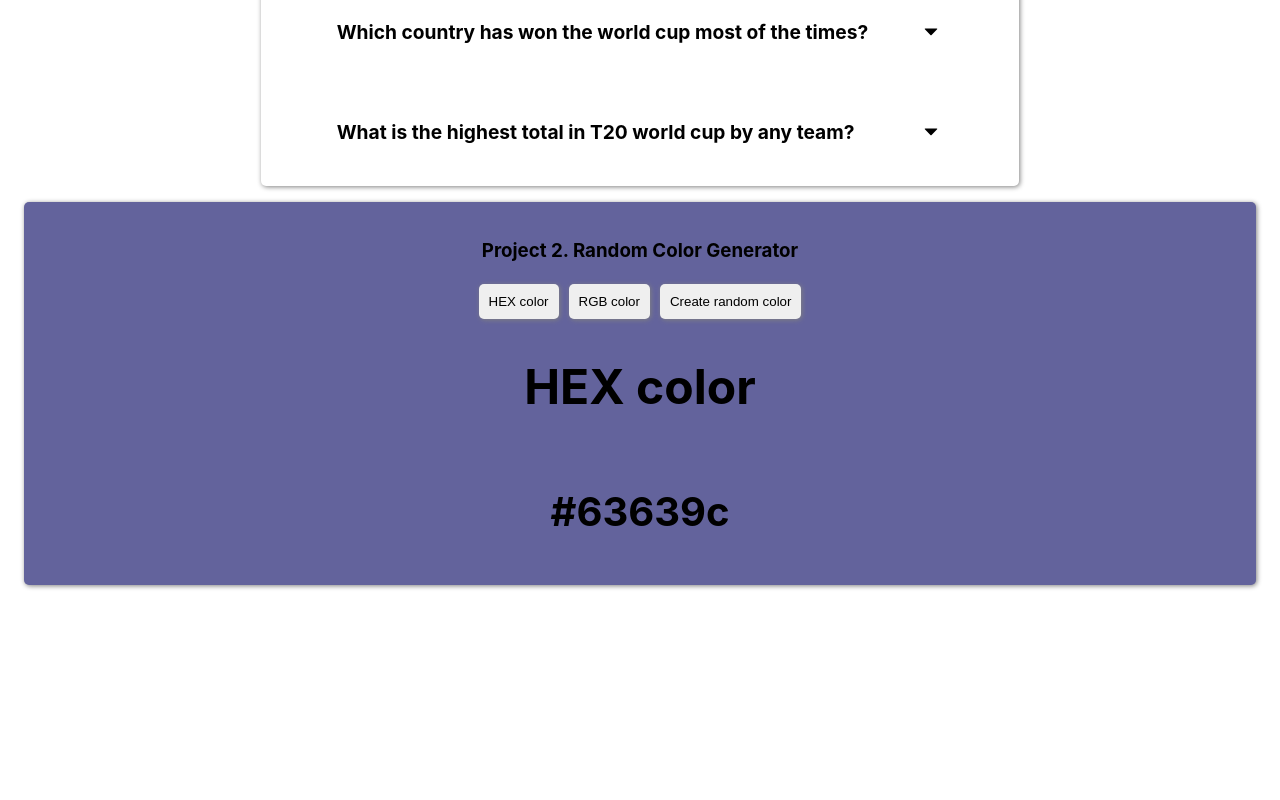
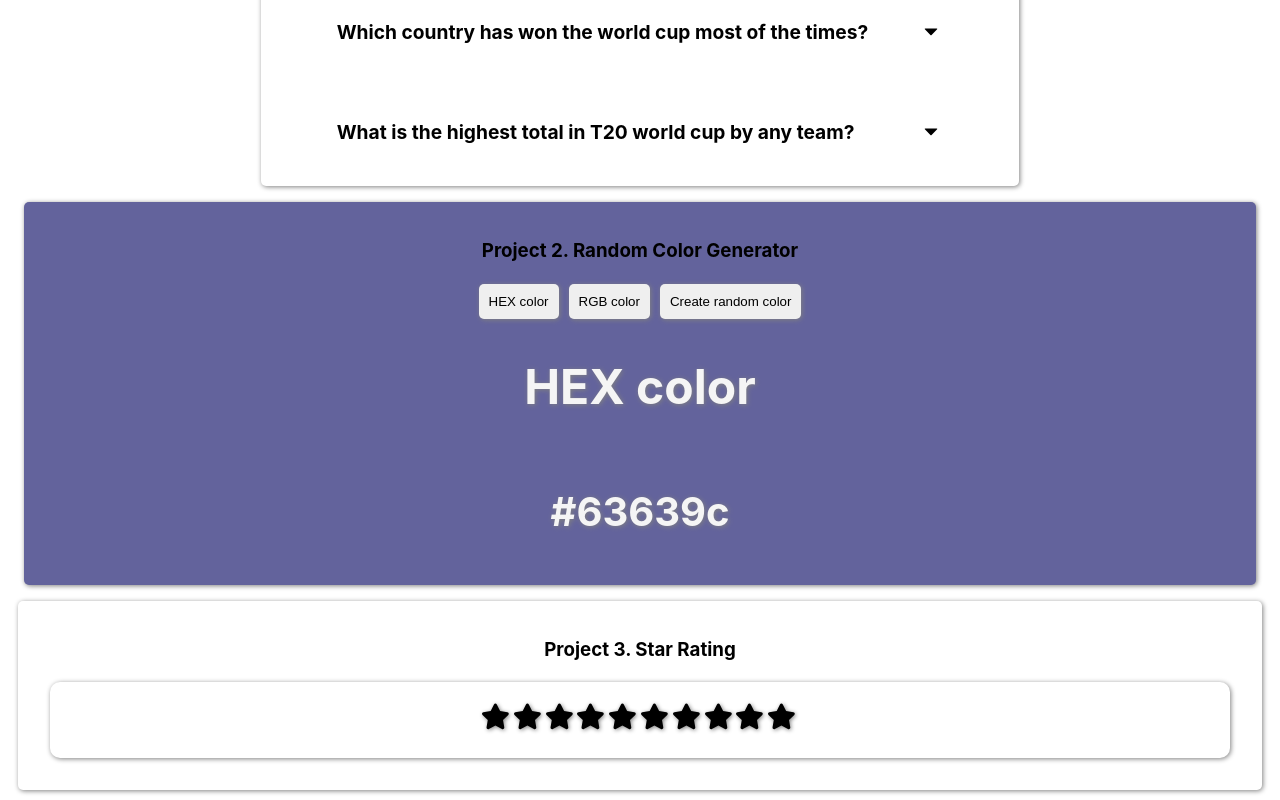
Before and after one commit to And4Web/React_interview_problems, a React (Vite) app in the folder React-interview-Problems/: page / in a window 1280 px wide. Shown: the part 405-1205 px from the top of the page. Before the commit the page ends 1006 px from the top, so only its background shows below. Built offline with nearby package versions, Linux system fonts and the light colour scheme.

Commit message:
star rating project done.

```diff
--- a/React-interview-Problems/src/components/2-randomColorGenerator/index.tsx
+++ b/React-interview-Problems/src/components/2-randomColorGenerator/index.tsx
@@ -43,7 +43,7 @@ function RandomColorGenerator() {
     }
   }
 
-  console.log(randomColor)
+  // console.log(randomColor)
 
   return (
     <div className="rcg-container" style={{backgroundColor: randomColor}}>
--- a/React-interview-Problems/src/components/2-randomColorGenerator/style.css
+++ b/React-interview-Problems/src/components/2-randomColorGenerator/style.css
@@ -31,7 +31,11 @@
 }
 .rcg-color-type{
   font-size: 3rem;
+  color: whitesmoke;
+  text-shadow: 1px 1px 5px gray;
 }
 .rcg-color{
   font-size: 2.5rem;
+  color: whitesmoke;
+  text-shadow: 1px 1px 5px gray;
 }
--- /dev/null
+++ b/React-interview-Problems/src/components/3-starRating/index.tsx
@@ -0,0 +1,57 @@
+import { useState } from 'react';
+import { FaStar } from 'react-icons/fa';
+import './style.css';
+
+// started at 45:45 and ended at 55:51
+
+type Props = {
+  numberOfStars: number;
+}
+
+function StarRating({numberOfStars = 5}:Props) {
+
+  const [rating, setRating] = useState<number>(0);
+  const [selectedIndex, setSelectedIndex] = useState<number>(0);
+
+
+  const handleOnClick = (index: number):undefined => {
+    setSelectedIndex(index);
+    setRating(index);
+    // console.log("click: ", index);
+  }
+
+  const handleMouseMove = (index: number):undefined => {
+    // console.log("mouseMove: ", index);
+    setSelectedIndex(index);
+    setRating(index);
+  }
+
+  const handleMouseOut = ():undefined => {
+    // console.log('mouseOut: ');
+    // setSelectedIndex(0);
+    setRating(rating);
+  }
+
+  // console.log(rating, selectedIndex);
+
+  return (
+    <div className='sr-container'>
+      <h3 className='sr-title'>Project 3. Star Rating</h3>
+
+      <div className="sr-stars">
+        {
+          Array.from({length: numberOfStars}).map((_, index)=>{
+            index += 1;
+            return (
+              <div className="sr-star" key={index}>
+                <FaStar onClick={()=>handleOnClick(index)} onMouseMove={()=>handleMouseMove(index)} onMouseOut={handleMouseOut} color={ index <= rating ? 'gold': ""}/>
+              </div>
+            )
+          })
+        }
+      </div>
+    </div>
+  )
+}
+
+export default StarRating
--- /dev/null
+++ b/React-interview-Problems/src/components/3-starRating/style.css
@@ -0,0 +1,35 @@
+.sr-container{
+  /* border: 1px solid black; */
+  box-shadow: 1px 1px 5px gray;
+  border-radius: 5px;
+  margin: 10px;
+  padding: 1rem;
+}
+.sr-title{
+  text-align: center;
+}
+
+.sr-stars{
+  margin: 1rem;
+  padding: 1rem;
+  box-shadow: 1px 1px 5px gray;
+  border-radius: 10px;
+  /* text-align: center; */
+  display: flex;
+  justify-content: center;
+  align-items: center;
+
+}
+.sr-star{
+  font-size: 1.8rem;
+  border: none;
+  filter: drop-shadow(1px 1px 2px gray);
+  margin-right: 3px;
+
+}
+.sr-star:hover{
+  cursor: pointer;
+}
+.sr-star:active{
+  transform: scale(0.9);
+}
--- a/React-interview-Problems/src/pages/Home.tsx
+++ b/React-interview-Problems/src/pages/Home.tsx
@@ -2,6 +2,7 @@
 // Components
 import Accordian from "../components/1-accordian"
 import RandomColorGenerator from "../components/2-randomColorGenerator"
+import StarRating from "../components/3-starRating"
 
 function Home() {
   return (
@@ -11,6 +12,7 @@ function Home() {
       {/* 2. */}
       <RandomColorGenerator/>
       {/* 3. */}
+      <StarRating numberOfStars={10}/>
       {/* 4. */}
       {/* 5. */}
       {/* 6. */}
```
